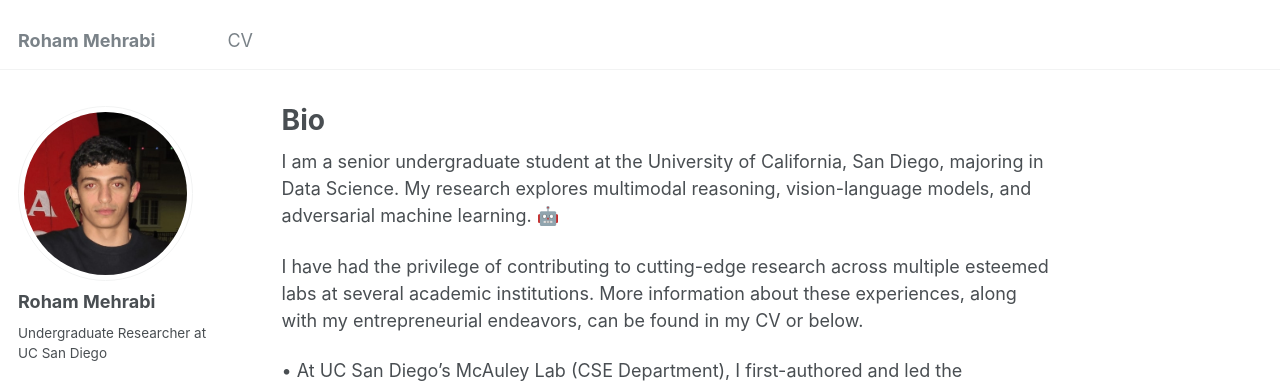
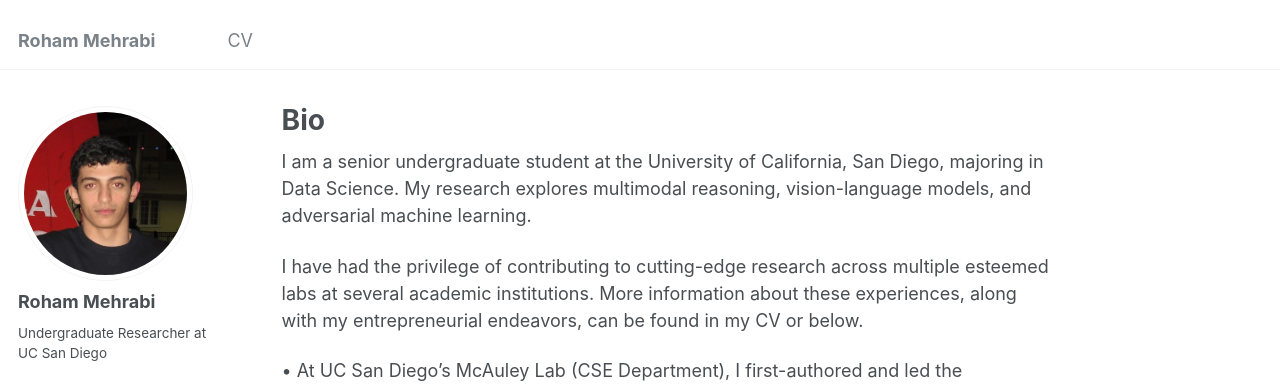
Before and after one commit to rxhxm/rxhxm.github.io, a Jekyll site: the page built from _pages/about.md, in a window 1280 px wide and 900 px high. Shown: the top 384 px of the window. Built offline with Jekyll 4.4.1, drawn with Linux system fonts in a browser that asks for light colours; some web fonts are replaced.

```diff
--- a/_pages/about.md
+++ b/_pages/about.md
@@ -7,7 +7,7 @@ redirect_from:
   - /about.html
 ---
 
-I am a senior undergraduate student at the University of California, San Diego, majoring in Data Science. My research explores multimodal reasoning, vision-language models, and adversarial machine learning. 🤖
+I am a senior undergraduate student at the University of California, San Diego, majoring in Data Science. My research explores multimodal reasoning, vision-language models, and adversarial machine learning.
 
 I have had the privilege of contributing to cutting-edge research across multiple esteemed labs at several academic institutions. More information about these experiences, along with my entrepreneurial endeavors, can be found in my CV or below.
 
```
